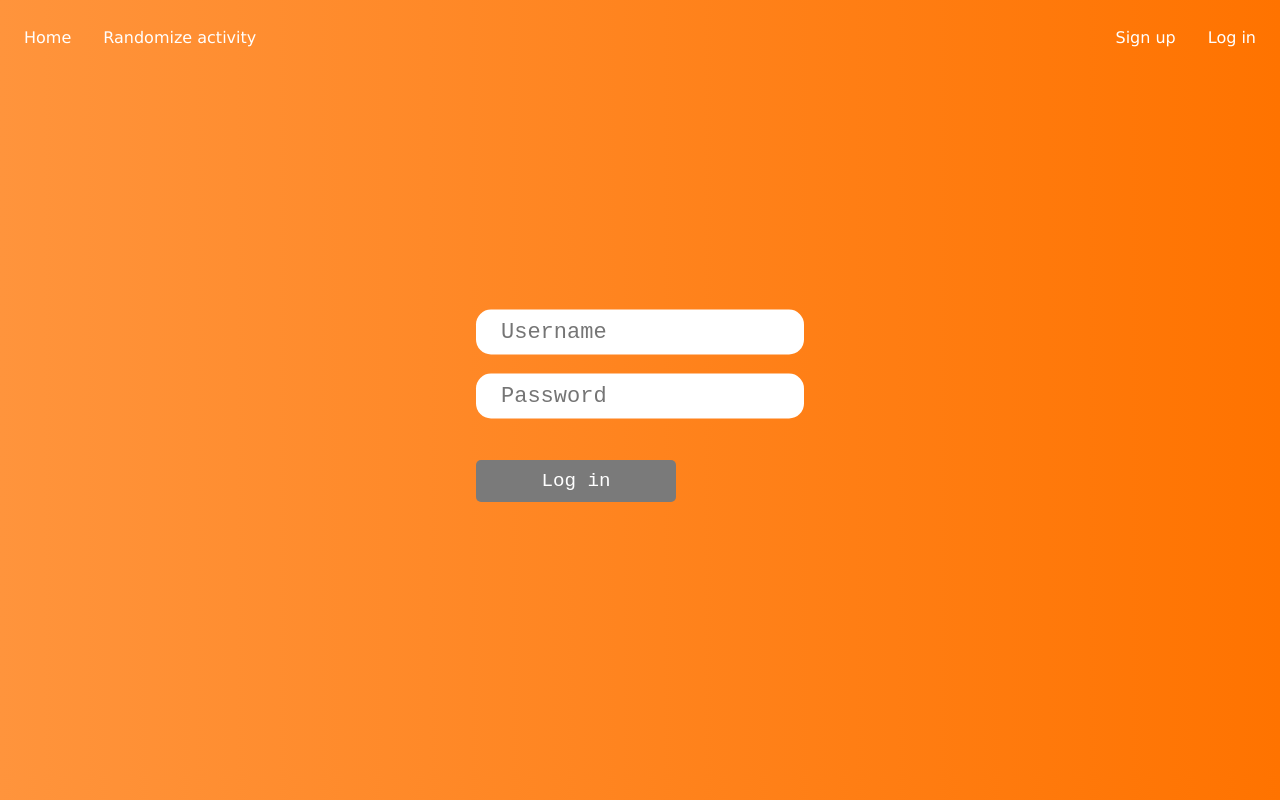
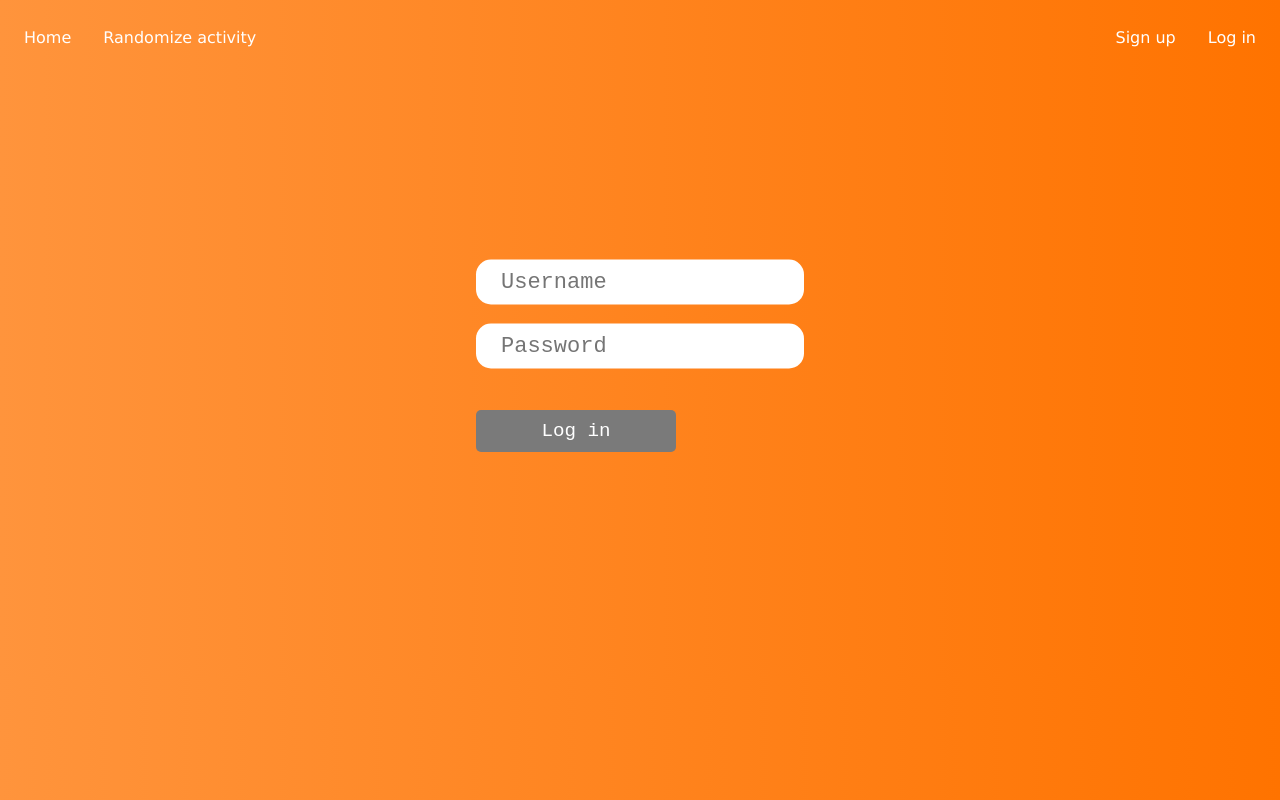
Before and after one commit to roam00/Projektarbete-webb, a PHP site: page /login.php in a window 1280 px wide. Run offline with PHP 8.4, Linux system fonts and the light colour scheme.

Commit message:
Update style.css

```diff
--- a/css/style.css
+++ b/css/style.css
@@ -112,7 +112,7 @@ li a:hover {
 
 .log_in_box{
     width: 100%;
-    height: 700px;
+    height: 600px;
     display: flex;
     justify-content: center;
     align-items: center;
```
